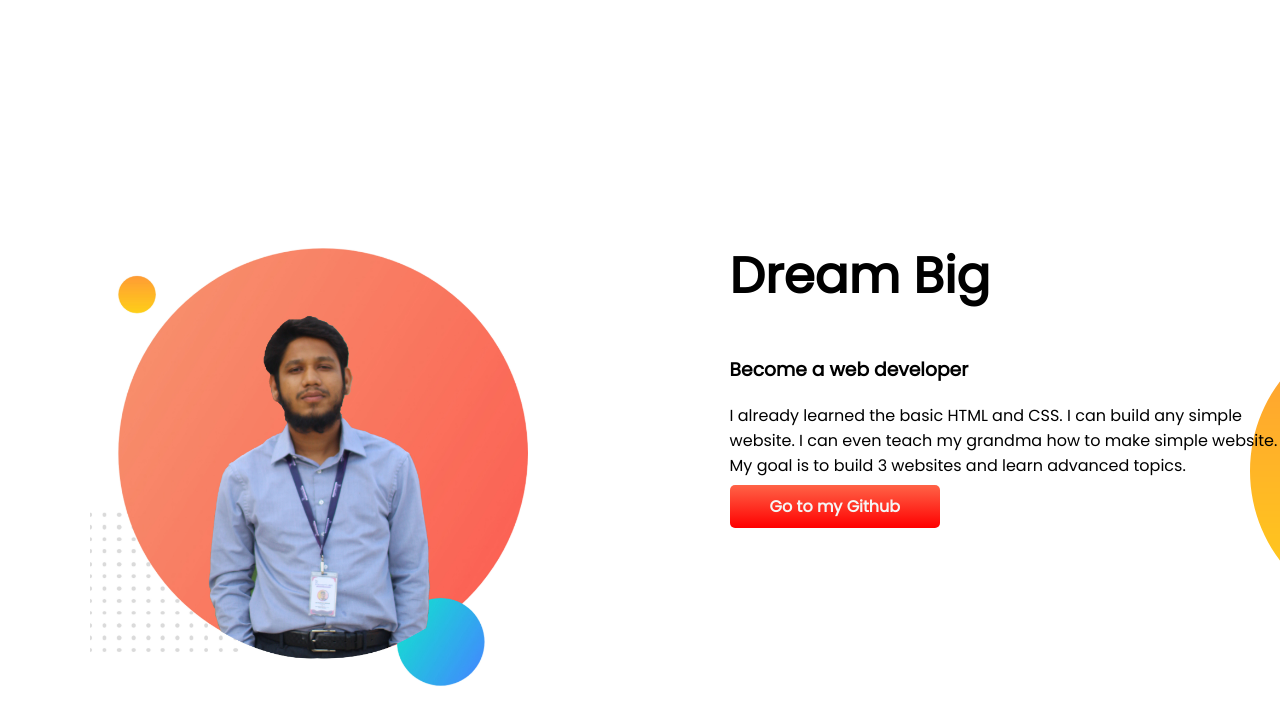
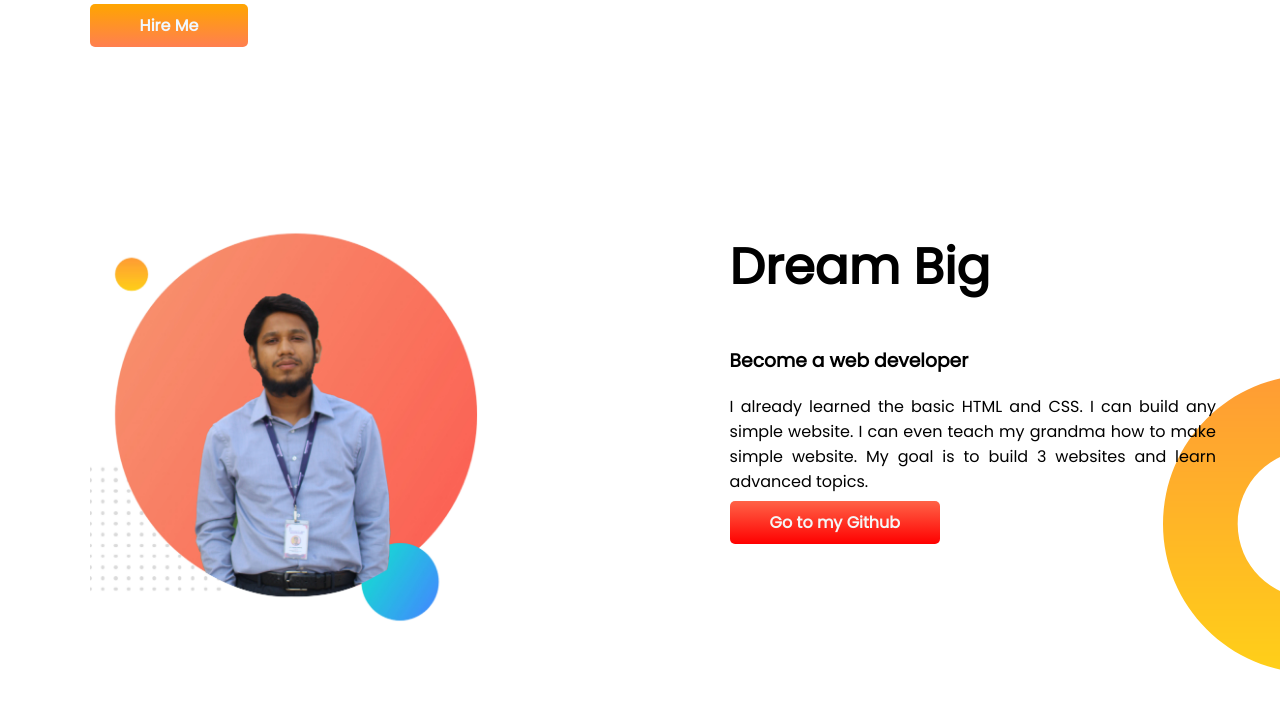
Before and after one commit to farhan-2000/developer-portfolio, a plain HTML site: page index.html in a window 1280 px wide. Shown: the part 500-1224 px from the top of the page. Drawn offline with Linux system fonts and the light colour scheme.

Commit message:
dream area done

```diff
--- a/style.css
+++ b/style.css
@@ -5,6 +5,10 @@ body {
 
 h1 {
     font-size: 50px;
+}
+
+p {
+    text-align: justify;
 }
 
 .bg-color-coral {
@@ -19,6 +23,7 @@ section {
 .half-width {
     width: 50%;
     padding-left: 7%;
+    padding-right: 5%;
 }
 
 .half-width img {
@@ -51,5 +56,6 @@ section {
 .dream-big {
     background-image: url(img/dream-bg.png);
     background-repeat: no-repeat;
-    background-position: 1250px;
+    background-position-x: right;
+    background-position-y: bottom;
 }
```
